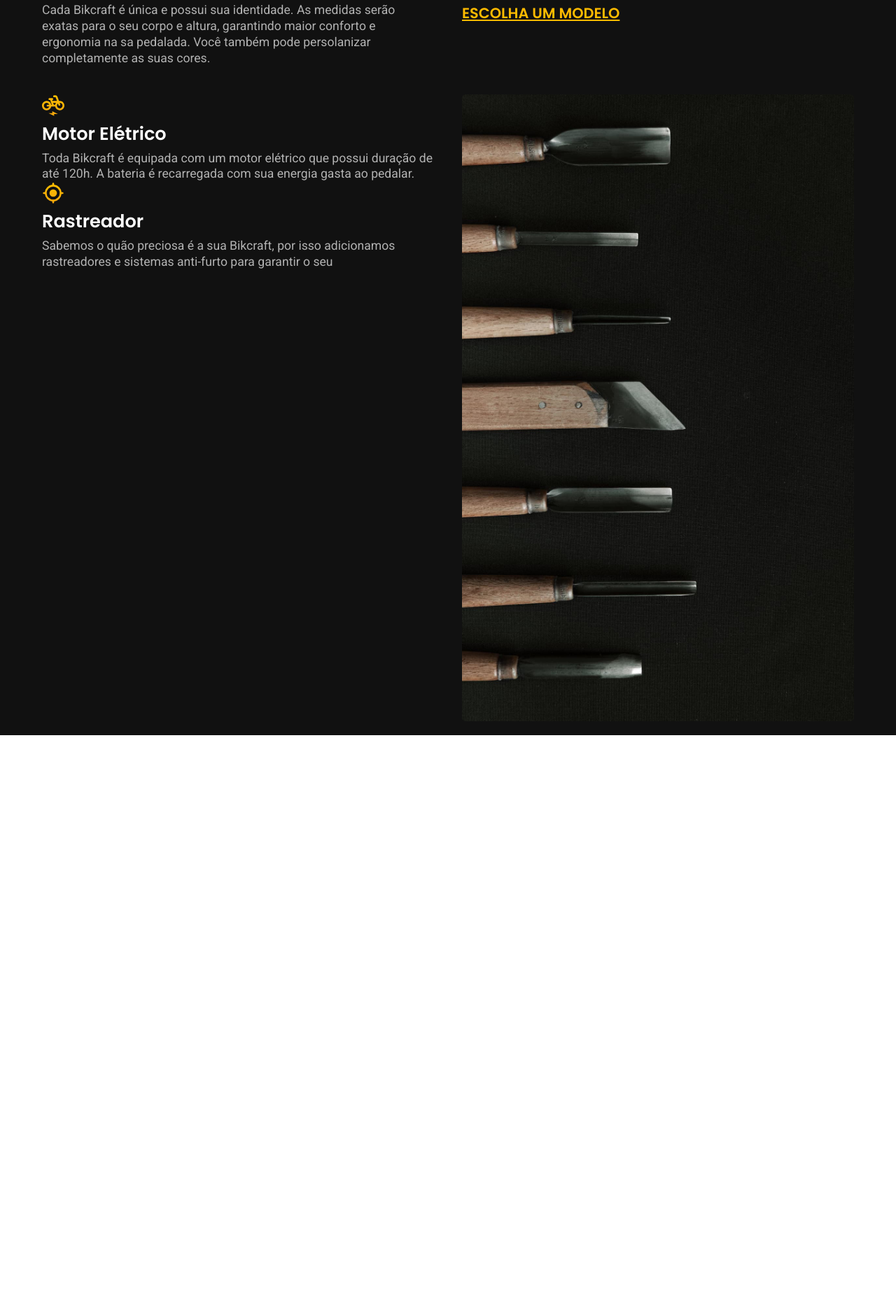
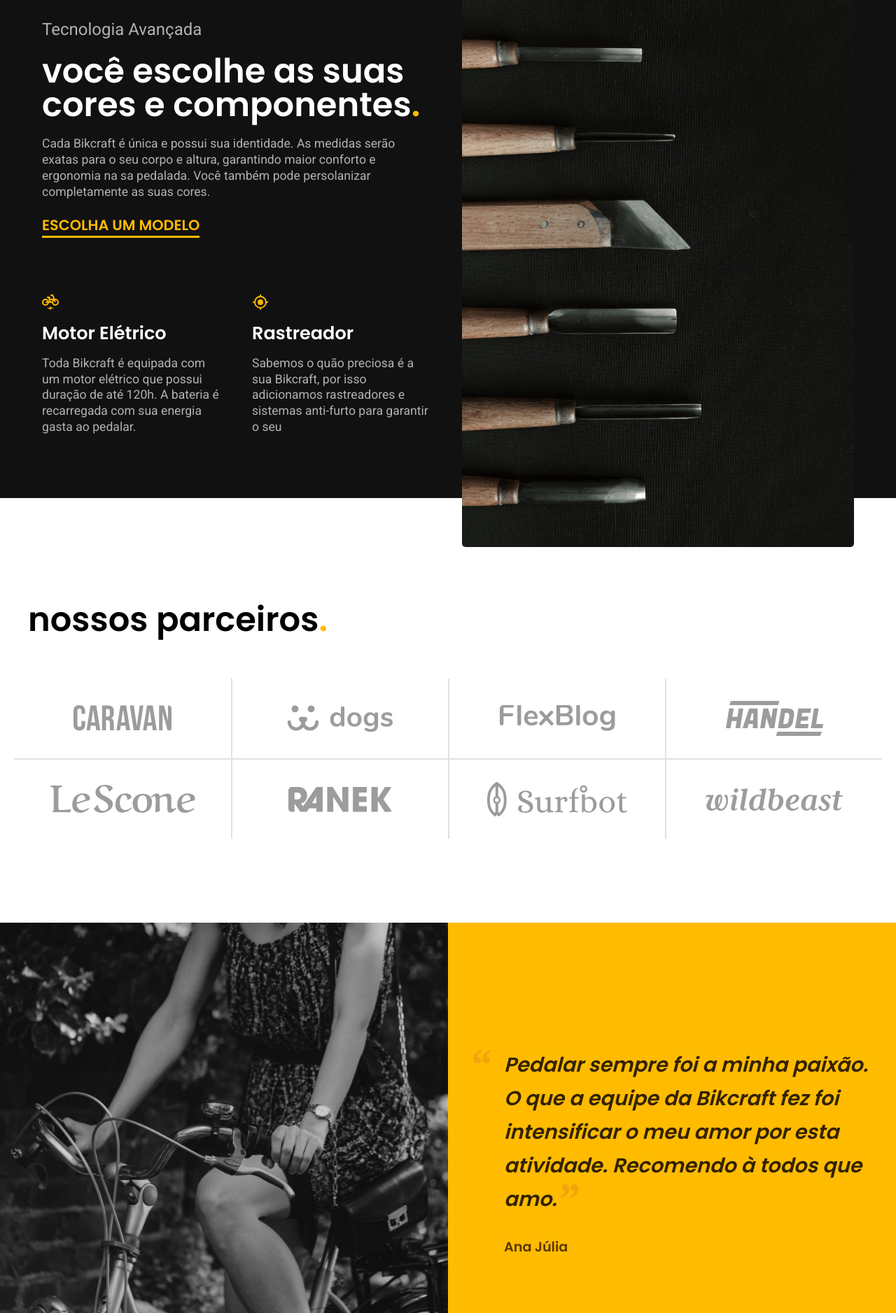
Before and after one commit to meliszalee/projeto-bikcraft, a plain HTML site: page index.html in a window 1280 px wide. Shown: the part 1741-3618 px from the top of the page at 70% size. Before the commit the page ends 2792 px from the top, so only its background shows below. Drawn offline with Linux system fonts and the light colour scheme.

Commit message:
depoimento

```diff
--- a/css/global/gerais.css
+++ b/css/global/gerais.css
@@ -16,6 +16,8 @@
     --text2: #b2b2b2;
     --text3: #332200;
     --text4: #787878;
+    --text5: #e1e1e1;
+    --text6: #5B3500;
     --destaque1: #ffbb00;
     --destaque2: #f2a50c;
 }
@@ -124,5 +126,17 @@ a{
     text-transform: uppercase;
     font-weight: bold;
     font-size: 1.3rem;
-    text-decoration: underline;
 }
+
+.selecionar::after{
+    content: '';
+
+    display: block;
+    width: 100%;
+    height: 3px;
+    background-color: currentColor;
+}
+
+.selecionar:hover{
+    color: var(--text1);
+}
--- /dev/null
+++ b/css/home/depoimento.css
@@ -0,0 +1,73 @@
+.depoimento{
+    display: grid;
+    grid-template-columns: 1fr 1fr;
+
+    background-color: var(--destaque1);
+    overflow: hidden;
+}
+
+.depoimento-img img{
+    border-radius: 0px;
+    width: 100%;
+    height: 100%;
+    object-fit: cover;
+}
+
+.depoimento-conteudo{
+    padding: 40px 40px 80px 80px;
+
+    align-self: end;
+}
+
+.depoimento-conteudo p{
+    margin-bottom: 30px;
+    max-width: 32ch;
+
+    font-style: italic;
+    color: var(--text3);
+
+    position: relative;
+}
+
+.depoimento-conteudo p::after,
+.depoimento-conteudo p::before{
+    font-size: 4rem;
+    font-family:  'Times New Roman', Times, serif;
+    color: var(--destaque2);
+}
+
+.depoimento-conteudo p::before{
+    content: '“';
+
+    position: absolute;
+    left: -50px;
+}
+
+.depoimento-conteudo p::after{
+    content: '”';
+
+    position: absolute;
+}
+
+.depoimento-conteudo > span{
+    font-size: 1.2rem;
+    font-family: "Poppins";
+    font-weight: 600;
+    color: var(--text6);
+}
+
+@media screen and (max-width: 800px) {
+    .depoimento{
+        grid-template-columns: 1fr;
+        text-align: center;
+    }
+
+    .depoimento-img img{
+        max-height: 300px;
+    }
+
+    .depoimento-conteudo{
+        padding-bottom: 40px;
+        justify-self: center;
+    }
+}
--- a/css/home/introducao.css
+++ b/css/home/introducao.css
@@ -32,6 +32,7 @@
 
 .introducao img{
     height: 100%;
+    width: 100%;
     object-fit: cover;
 }
 
--- /dev/null
+++ b/css/home/parceiros.css
@@ -0,0 +1,61 @@
+.parceiros{
+    padding: 60px 0 120px 0;
+}
+
+.parceiros > h2{
+    color: var(--background);
+
+    margin: 0 auto 60px auto;
+    max-width: 1200px;
+}
+
+.lista-parceiros{
+    display: grid;
+    grid-template-columns: repeat(4, 1fr);
+
+    max-width: 1400px;
+    margin: auto;
+    padding: 0 20px;
+}
+
+.lista-parceiros li{
+    padding: 32px;
+    display: flex;
+
+    border-left: 2px solid var(--text5);
+}
+
+.parceiros li:nth-child(n + 5){
+    border-top: 2px solid var(--text5);
+}
+
+.lista-parceiros li:first-child, li:nth-child(5){
+    border-left: none;
+}
+
+.lista-parceiros img{
+    margin: auto;
+}
+
+@media screen and (max-width: 800px) {
+    .parceiros{
+        padding-bottom: 60px;
+    }
+
+    .parceiros h2{
+        margin-bottom: 20px;
+    }
+
+    .lista-parceiros{
+        grid-template-columns: 1fr 1fr;
+    }
+
+
+    .lista-parceiros li:nth-child(odd){
+        border-left: none;
+    }
+
+    .parceiros li:nth-child(n + 3){
+        border-top: 2px solid var(--text5);
+    }
+}
--- a/css/home/tecnologia.css
+++ b/css/home/tecnologia.css
@@ -1,21 +1,87 @@
 .tecnologia-bg{
     background-color: var(--background2);
+    box-shadow: inset 0px 90px var(--text1), inset 0px -90px var(--text1);
 }
 
-.tecnologia-conteudo{
+.tecnologia{
     display: grid;
     grid-template-columns: 1fr 1fr;
     gap: 40px;
 }
 
-.motor-rastreador{
-    color: var(--text1);
+.tecnologia-conteudo{
+    padding-top: 160px;
+    padding-bottom: 160px;
 }
 
-.motor-rastreador h3{
+.tecnologia-conteudo > span{
+    display: block;
+    margin-bottom: 20px;
+}
+
+.tecnologia-conteudo > h2{
+    margin-bottom: 20px;
+}
+
+.tecnologia-conteudo > p{
+    margin-bottom: 20px;
+}
+
+.tecnologia-conteudo > a{
+    display: inline-block;
+    margin-bottom: 80px;
+}
+
+.tecnologia-vantagens{
+    color: var(--text1);
+    display: grid;
+    grid-template-columns: 1fr 1fr;
+    gap: 40px;
+}
+
+.tecnologia-vantagens h3{
     font-size: 1.6rem;
+    margin-bottom: 8px;
+
+    width: max-content;
+}
+
+.tecnologia-vantagens img{
+    width: 24px;
+    margin-bottom: 8px;
 }
 
 .tecnologia-img img{
     height: 100%;
+    width: 100%;
+    object-fit: cover;
+    object-position: left;
 }
+
+@media screen and (max-width: 800px){
+    .tecnologia-bg{
+        box-shadow: initial;
+    }
+
+    .tecnologia{
+        grid-template-columns: 1fr;
+    }
+
+    .tecnologia-conteudo{
+        padding: 60px 0;
+    }
+
+    .tecnologia-conteudo > a{
+        margin-bottom: 60px;
+    }
+
+    .tecnologia-img{
+        display: none;
+    }
+}
+
+@media screen and (max-width: 600px){
+    .tecnologia-vantagens{
+        grid-template-columns: 1fr;
+    }
+}
--- a/css/style.css
+++ b/css/style.css
@@ -5,3 +5,5 @@
 @import "./home/introducao.css";
 @import "./home/lista-bicicletas.css";
 @import "/css/home/tecnologia.css";
+@import "/css/home/parceiros.css";
+@import "/css/home/depoimento.css";
--- a/index.html
+++ b/index.html
@@ -83,7 +83,7 @@
 
                 <a href="./bicicletas.html" class="selecionar">Escolha um modelo</a>
 
-                <div class="motor-rastreador">
+                <div class="tecnologia-vantagens">
                     <div class="motor">
                         <img src="img/icones/eletrica.svg" alt="">
                         <h3 class="h3">Motor Elétrico</h3>
@@ -95,12 +95,40 @@
                         <p class="paragrafo-2">Sabemos o quão preciosa é a sua Bikcraft, por isso adicionamos rastreadores e sistemas anti-furto para garantir o seu</p>
                     </div>
                 </div>
+            </div>
 
-                <div class="tecnologia-img">
-                    <img src="img/fotos/tecnologia.jpg" alt="">
-                </div>
+            <div class="tecnologia-img">
+                <img src="img/fotos/tecnologia.jpg" alt="">
             </div>
         </div>
     </article>
+
+    <section class="parceiros" aria-label="Nossos Parceiros">
+        <h2 class="texto-medio">nossos parceiros<span class="ponto-amarelo">.</span></h2>
+
+        <ul class="lista-parceiros">
+            <li><img src="img/parceiros/caravan.svg" alt="caravan"></li>
+            <li><img src="img/parceiros/dogs.svg" alt="dogs"></li>
+            <li><img src="img/parceiros/flexblog.svg" alt="flexblog"></li>
+            <li><img src="img/parceiros/handel.svg" alt="handel"></li>
+            <li><img src="img/parceiros/lescone.svg" alt="lescone"></li>
+            <li><img src="img/parceiros/ranek.svg" alt="ranek"></li>
+            <li><img src="img/parceiros/surfbot.svg" alt="surfbot.svg"></li>
+            <li><img src="img/parceiros/wildbeast.svg" alt="wildbeast.svg.svg"></li>
+        </ul>
+    </section>
+
+    <section class="depoimento" aria-label="depoimento">
+        <div class="depoimento-img">
+            <img src="img/fotos/depoimento.jpg" alt="">
+        </div>
+
+        <div class="depoimento-conteudo">
+            <blockquote>
+                <p class="h3">Pedalar sempre foi a minha paixão. O que a equipe da Bikcraft fez foi intensificar o meu amor por esta atividade. Recomendo à todos que amo.</p>
+            </blockquote>
+            <span>Ana Júlia</span>
+        </div>
+    </section>
 </body>
 </html>
```
